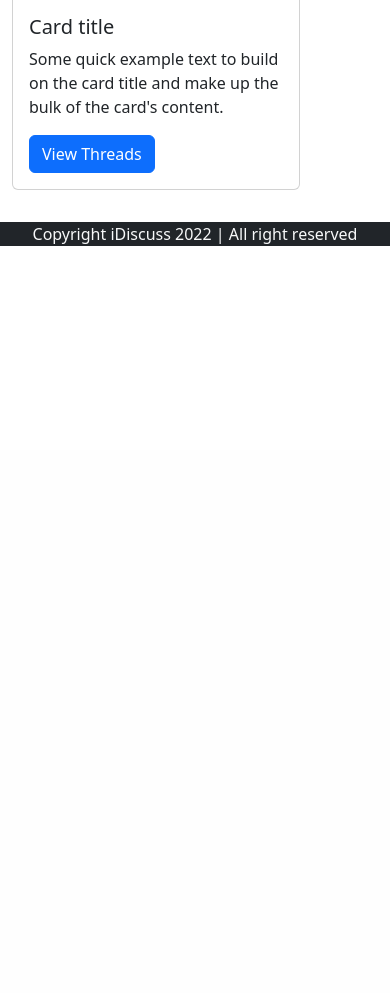
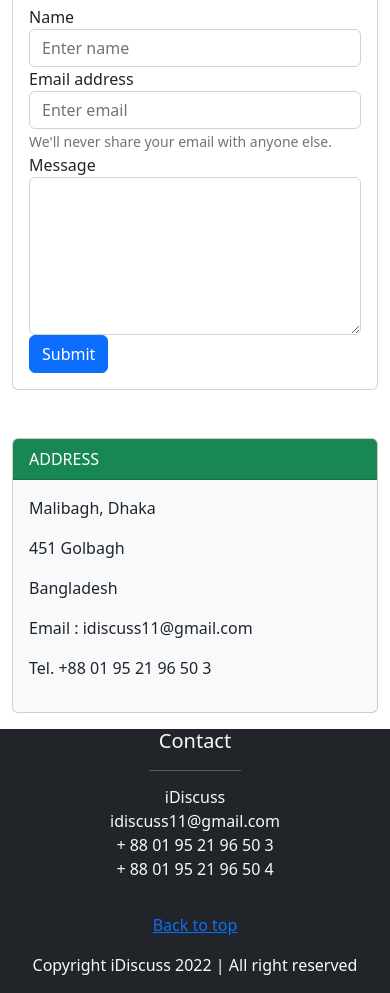
Before and after one commit to sonjoysaha36/FORUM, a PHP site: page /contact.php in a window 390 px wide. Shown: the part 394-1387 px from the top of the page. Before the commit the page ends 640 px from the top, so only its background shows below. Run offline with PHP 8.4, Linux system fonts and the light colour scheme; data that the repository does not hold is empty.

Commit message:
forum website using php

```diff
--- a/contact.php
+++ b/contact.php
@@ -1,42 +1,133 @@
 <!doctype html>
 <html lang="en">
+
 <head>
     <meta charset="utf-8">
     <meta name="viewport" content="width=device-width, initial-scale=1">
     <title>Welcome to iDiscuss</title>
-    <link href="https://cdn.jsdelivr.net/npm/bootstrap@5.2.1/dist/css/bootstrap.min.css" rel="stylesheet" integrity="sha384-iYQeCzEYFbKjA/T2uDLTpkwGzCiq6soy8tYaI1GyVh/UjpbCx/TYkiZhlZB6+fzT" crossorigin="anonymous">
+    <link href="https://cdn.jsdelivr.net/npm/bootstrap@5.2.1/dist/css/bootstrap.min.css" rel="stylesheet"
+        integrity="sha384-iYQeCzEYFbKjA/T2uDLTpkwGzCiq6soy8tYaI1GyVh/UjpbCx/TYkiZhlZB6+fzT" crossorigin="anonymous">
+
+
 </head>
+
 <body>
     <?php include 'partials/_header.php' ?>
 
 
 
-      <div class="container my-3">
-      <h1 class="text-center">iDiscuss - Browse Categories</h1>
-        <div class="row">
-            <!-- use a for loop to iterate through categories -->
+    <div class=" jumbotron jumbotron-fluid p-5 mb-4 bg-dark">
+        <div class="container">
+            <h1 class="display-4 text-center text-light">Contact Us</h1>
+            <p class="lead text-light text-center">Feel Free To Share Your Feedback With US!</p>
+        </div>
+    </div>
 
 
-            <div class="col-md-4 my-3">
-            <div class="card" style="width: 18rem;">
-             <img src="https://source.unsplash.com/500x400/?code,python" class="card-img-top" alt="...">
-            <div class="card-body ">
-            <h5 class="card-title">Card title</h5>
-            <p class="card-text">Some quick example text to build on the card title and make up the bulk of the card's content.</p>
-            <a href="#" class="btn btn-primary">View Threads</a>
+
+
+    <!-- <section class="jumbotron text-center">
+    <div class="container">
+        <h1 class="jumbotron-heading">E-COMMERCE CONTACT</h1>
+        <p class="lead text-muted mb-0">Contact Page build with Bootstrap 4 !</p>
+    </div>
+</section> -->
+
+
+
+    <div class=" container" ">
+        <div class=" row">
+        <div class="col">
+            <nav aria-label="breadcrumb">
+                <ol class="breadcrumb">
+                    <li class="breadcrumb-item"><a href="/forum/">Home</a></li>
+                    <li class="breadcrumb-item active" aria-current="page">Contact</li>
+                </ol>
+            </nav>
+        </div>
+    </div>
+    </div>
+    <div class="container">
+        <div class="row">
+            <div class="col">
+                <div class="card mb-5">
+                    <div class="card-header bg-primary text-white"><i class="fa fa-envelope"></i> Contact us.
+                    </div>
+                    <div class="card-body">
+                        <form action="/forum/partials/_feedbackHandle.php" method="POST">
+                            <div class="form-group">
+                                <label for="name">Name</label>
+                                <input type="text" class="form-control" name="name" id="name" aria-describedby="emailHelp"
+                                    placeholder="Enter name" required>
+                            </div>
+                            <div class="form-group">
+                                <label for="email">Email address</label>
+                                <input type="email" class="form-control" name="email" id="email" aria-describedby="emailHelp"
+                                    placeholder="Enter email" required>
+                                <small id="emailHelp" class="form-text text-muted">We'll never share your email with
+                                    anyone else.</small>
+                            </div>
+                            <div class="form-group">
+                                <label for="message">Message</label>
+                                <textarea class="form-control" name="message" id="message" rows="6" required></textarea>
+                            </div>
+                            <div class="mx-auto">
+                                <button type="submit" class="btn btn-primary text-right">Submit</button>
+                            </div>
+                        </form>
+                    </div>
+                </div>
+            </div>
+            <div class="col-12 col-sm-4">
+                <div class="card bg-light mb-3">
+                    <div class="card-header bg-success text-white text-uppercase"><i class="fa fa-home"></i> Address
+                    </div>
+                    <div class="card-body">
+                        <p>Malibagh, Dhaka</p>
+                        <p>451 Golbagh</p>
+                        <p>Bangladesh</p>
+                        <p>Email : idiscuss11@gmail.com</p>
+                        <p>Tel. +88 01 95 21 96 50 3</p>
+
+                    </div>
+
                 </div>
             </div>
         </div>
     </div>
 
-      </div>
 
 
-      <?php include 'partials/_footer.php' ?>
+    <!-- <?php include 'partials/_footer.php' ?> -->
+
+    <footer class="text-light bg-dark text-center">
+    <div class="container">
+        <div class="row">
+
+            <div class="">
+                <h5>Contact</h5>
+                <hr class="bg-white mb-2 mt-0 d-inline-block mx-auto w-25">
+                <ul class="list-unstyled ">
+                    <li><i class="fa fa-home mr-2"></i> iDiscuss</li>
+                    <li><i class="fa fa-envelope mr-2"></i> idiscuss11@gmail.com</li>
+                    <li><i class="fa fa-phone mr-2"></i> + 88 01 95 21 96 50 3</li>
+                    <li><i class="fa fa-print mr-2"></i> + 88 01 95 21 96 50 4</li>
+                </ul>
+            </div>
+            <div class="col-12 copyright mt-3">
+                <p class="float-left">
+                    <a href="#">Back to top</a>
+                </p>
+               <p>Copyright iDiscuss 2022 | All right reserved</p>
+            </div>
+        </div>
+    </div>
+</footer>
 
 
+    <script src="https://cdn.jsdelivr.net/npm/bootstrap@5.2.1/dist/js/bootstrap.bundle.min.js"
+        integrity="sha384-u1OknCvxWvY5kfmNBILK2hRnQC3Pr17a+RTT6rIHI7NnikvbZlHgTPOOmMi466C8" crossorigin="anonymous">
+    </script>
+</body>
 
-
-    <script src="https://cdn.jsdelivr.net/npm/bootstrap@5.2.1/dist/js/bootstrap.bundle.min.js" integrity="sha384-u1OknCvxWvY5kfmNBILK2hRnQC3Pr17a+RTT6rIHI7NnikvbZlHgTPOOmMi466C8" crossorigin="anonymous"></script>
-  </body>
 </html>
--- a/partials/_header.php
+++ b/partials/_header.php
@@ -101,4 +101,13 @@ if(isset($_GET['loginsuccess']) && $_GET['loginsuccess']=="false"){
 </div>';
 }
 
+if(isset($_GET['feedback']) && $_GET['feedback']=="true")
+{
+  echo '<div class="alert alert-success alert-dismissible fade show my-0" role="alert">
+  <strong>Success!</strong> Thanks for your feedback.
+  <button type="button" class="btn-close" data-bs-dismiss="alert" aria-label="Close"></button>
+</div>';
+
+}
+
 ?>
```
Also changed, not shown: partials/_feedbackHandle.php (added, +24 -0 lines). Lines whose indentation alone changed are shown as unchanged.
